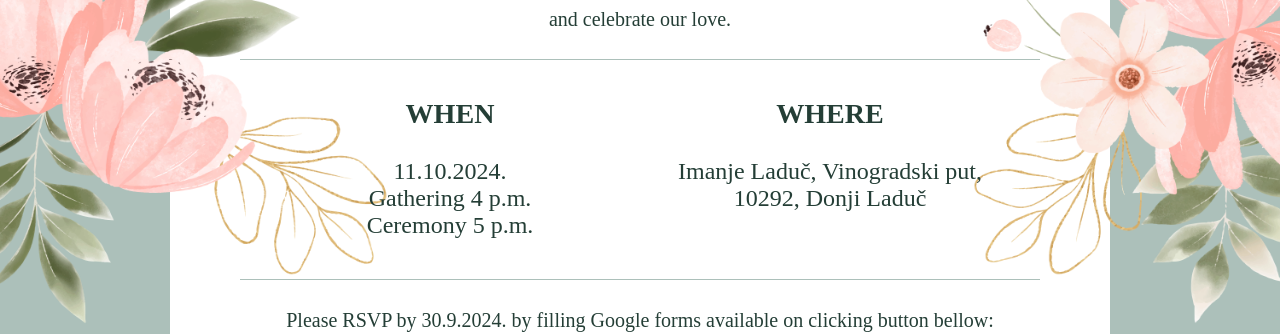
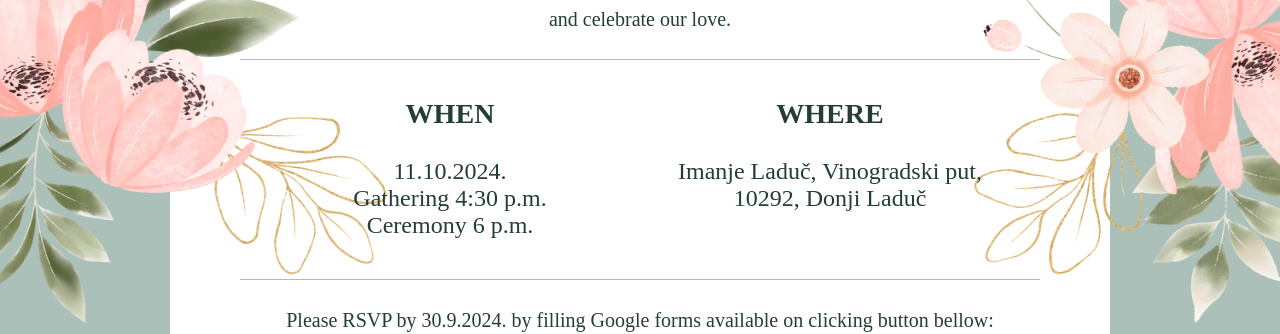
Before and after one commit to petrajovic322/wedding-invitation, a React (Create React App) app: page / in a window 1280 px wide. Shown: the part 722-1056 px from the top of the page. Built offline with nearby package versions, Linux system fonts and the light colour scheme; a web font is replaced by a local one.

Commit message:
Fix time

```diff
--- a/src/i18n.js
+++ b/src/i18n.js
@@ -13,8 +13,8 @@ i18n
             intro1: 'Dear friends and family,',
             intro2: 'We are thrilled to invite you to be a part of our special day, our wedding, as we exchange our vows and celebrate our love.',
             date: '11.10.2024.',
-            time: 'Gathering 4 p.m.',
-            time2: 'Ceremony 5 p.m.',
+            time: 'Gathering 4:30 p.m.',
+            time2: 'Ceremony 6 p.m.',
             whereInfo: 'Imanje Laduč, Vinogradski put, 10292, Donji Laduč',
             rsvp: 'Please RSVP by 30.9.2024. by filling Google forms available on clicking button bellow:',
             contact: 'You can also contact us directly on phone: Petra +385998215080, Vid +385993731864',
@@ -30,8 +30,8 @@ i18n
             intro1: 'Drage obitelji i prijatelji,',
             intro2: 'S velikim veseljem vas pozivamo da budete dio našeg vjenčanja kada ćemo izreći svoje zavjete i proslaviti našu ljubav.',
             date: 'Datum: 11.10.2024.',
-            time: 'Vrijeme okupljanja: 16 h',
-            time2: 'Ceremonija: 17 h',
+            time: 'Vrijeme okupljanja: 16:30 h',
+            time2: 'Ceremonija: 18 h',
             whereInfo: 'Lokacija: Imanje Laduč, Vinogradski put, 10292, Donji Laduč',
             rsvp: 'Molimo vas da potvrdite svoj dolazak do 30.9.2024. tako što popunite Google formu dostupnu klikom na sljedeći gumb:',
             contact: 'Također nas možete kontaktirati direktno preko mobitela: Petra +385998215080, Vid +385993731864',
```
